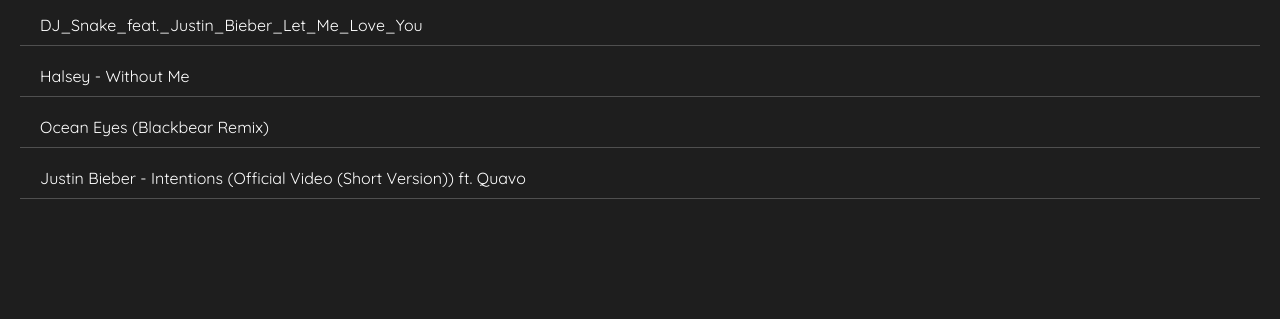
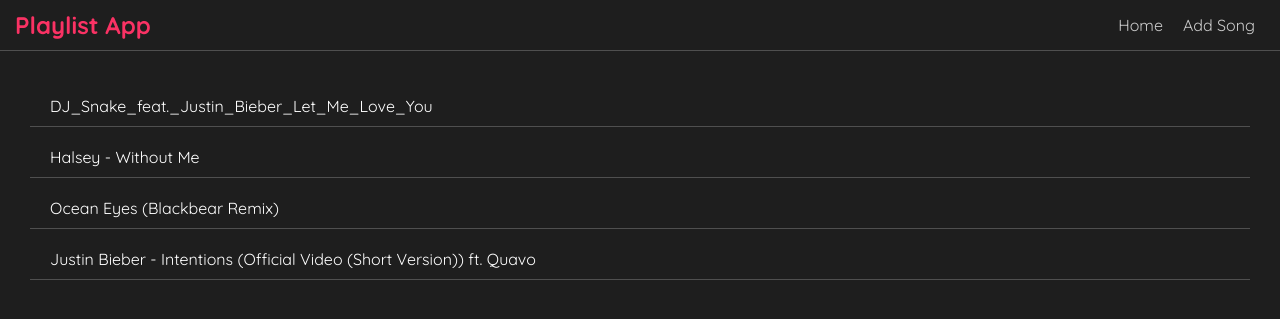
Before and after one commit to karthikio/music-player, a Django app: page /music-player/ in a window 1280 px wide. Shown: the top 319 px of the page. Run offline with Django 3.2, Linux system fonts and the light colour scheme; data comes from the database, SQL or seed files in the repository.

Commit message:
Added navBar

```diff
--- a/music/templates/music/upload.html
+++ b/music/templates/music/upload.html
@@ -7,6 +7,7 @@
     <form method="POST" enctype="multipart/form-data">
       {% csrf_token %}
       <div class="inputs-container">
+        <p>Upload only Mp3, audio, mpeg files!</p>
         <input type="file" name="song" required="" id="id_song">
         <label class="label_fav" for="id_favourite">
           <input type="checkbox" name="favourite" id="id_favourite">
--- a/static/style/style.css
+++ b/static/style/style.css
@@ -16,6 +16,7 @@ body{
 .track-list-container{
   display: flex;
   flex-direction: column;
+  margin: 30px 10px;
 }
 
 .song-name{
@@ -24,6 +25,10 @@ body{
   border-bottom: 1px solid #4f4f4f;
   color: #fff;
   cursor: pointer;
+}
+
+.song-name:hover{
+  color: #ccc;
 }
 
 .upload-song-container{
@@ -75,3 +80,32 @@ body{
   border-radius: 4px;
   margin: 2px 0;
 }
+
+.nav-container{
+  width: 100%;
+  border-bottom: 1px solid #4f4f4f;
+  padding: 5px;
+  display: flex;
+  justify-content: space-between;
+  align-items: center;
+}
+
+.nav-container h2{
+  margin: 5px 10px;
+  color: #fa3264;
+}
+
+nav ul, li{
+  list-style: none;
+  display: flex;
+  margin: 5px 10px;
+}
+
+nav a{
+  text-decoration: none;
+  color: #ccc;
+}
+
+nav a:hover{
+  color: #fa3264;
+}
--- a/templates/base.html
+++ b/templates/base.html
@@ -12,6 +12,15 @@
   <link rel="stylesheet" href="{% static 'style/style.css' %}">
 </head>
 <body>
+  <div class="nav-container">
+    <h2>Playlist App</h2>
+    <nav>
+      <ul>
+        <li><a href="{% url 'songs-view' %}">Home</a></li>
+        <li><a href="{% url 'song-post-view' %}">Add Song</a></li>
+      </ul>
+    </nav>
+  </div>
   {% block content %}
   {% endblock %}
   <script src="{% static 'script/app.js' %}"></script>
```
